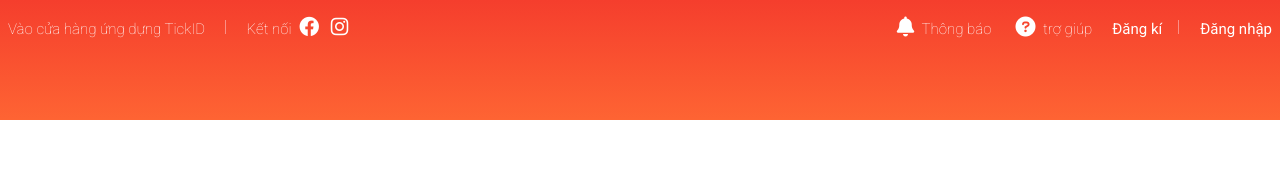
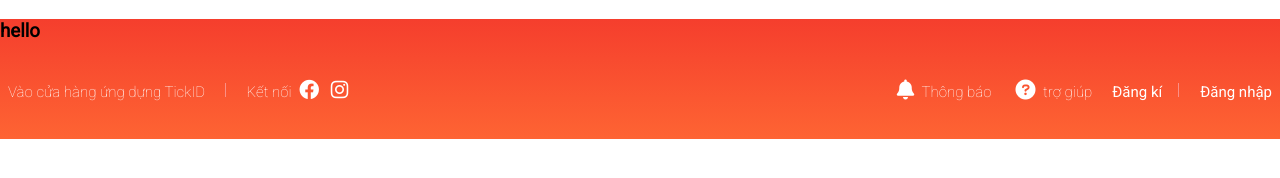
Before and after one commit to Kuroidaka/f8-shopee, a plain HTML site: page index.html in a window 1280 px wide. Drawn offline with nearby package versions, Linux system fonts and the light colour scheme.

Commit message:
Update index.html

```diff
--- a/index.html
+++ b/index.html
@@ -18,7 +18,7 @@
     <div class="app">
         <header class="header">
             <div class="grid">
-
+        <h3>hello</h3>
                 <nav class="header__navbar">
                     <ul class="header__navbar--list">
                         <li class="header__navbar--iteams hasqr
```
